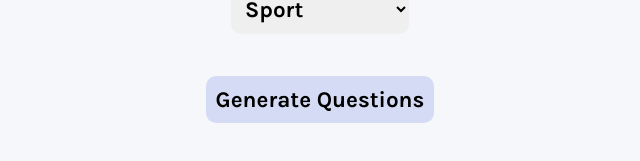
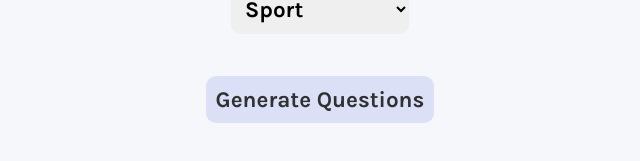
Before and after one commit to kmk00/quizzz, a React (Create React App) app: page / in a window 1280 px wide. In both pictures the pointer is over the button "Generate Questions". Shown: the part 385-546 px from the top of the page, without its empty margins (320-960 px from the left). Built offline with nearby package versions, Linux system fonts and the light colour scheme.

Commit message:
Button hovers, Margins fix

```diff
--- a/src/style.css
+++ b/src/style.css
@@ -65,7 +65,8 @@ form {
 }
 
 .question-container {
-  padding: 10px;
+  padding: 1rem;
+  margin: 1rem;
   border-bottom: 1px solid var(--secondary);
 }
 
@@ -104,6 +105,12 @@ button:disabled {
   width: fit-content;
 }
 
+#main-btn:hover,
+#topic-btn:hover,
+#generate-btn:hover {
+  opacity: 0.8;
+}
+
 @media screen {
   html {
     font-size: 100%;
```
